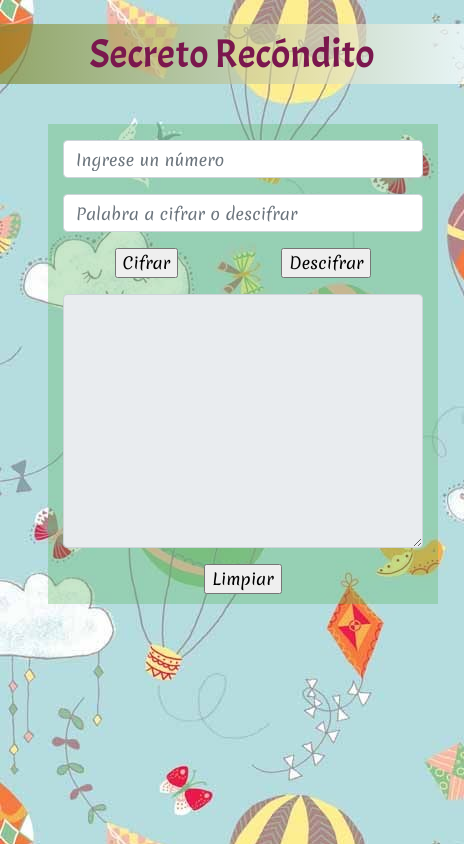
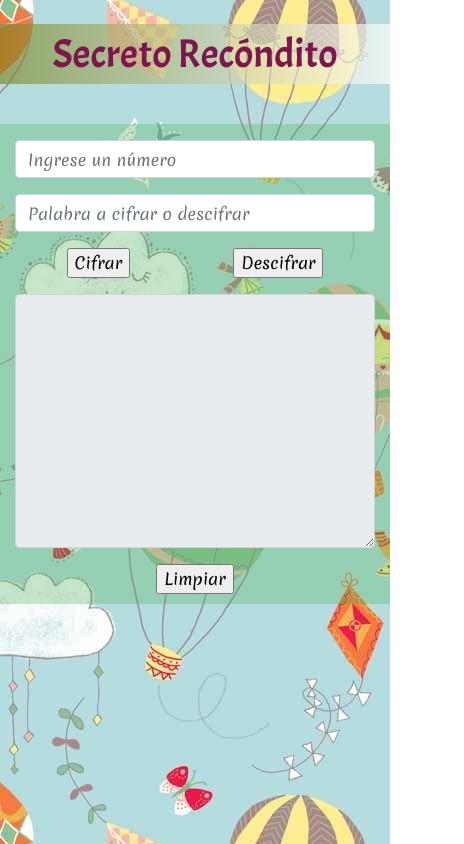
Before and after one commit to marelywoody/cesarCifrado, a website: page src/index.html in a window 390 px wide. Shown: the whole page, 464 px wide, since content can reach past the window. Drawn offline with nearby package versions, Linux system fonts and the light colour scheme.

Commit message:
pantalla movil

```diff
--- a/src/css/style.css
+++ b/src/css/style.css
@@ -8,7 +8,7 @@ body {
 
 #container-opacity {
   background: rgba(76, 175, 80, 0.3);
-  height: 30em;
+  height: 23em;
   padding-top: 3em;
   top: 4em;
 }
@@ -36,16 +36,24 @@ header{
   bottom: 1em;
 }
 
-@media screen and (max-width: 576px) {
-  #container-opacity {
-    left: 3em;
+@media screen and (max-width:575px) {
+  #container-header {
+    width: auto;
   }
   #container-textarea {
     top:2em;
   }
+
+  #container-opacity {
+    height: 30em;
+  }
 }
-@media screen and (min-width: 576px) {
+@media screen and (max-width: 800px) {
   #container-textarea {
     top:2em;
   }
+
+  #container-opacity {
+    height: 30em;
+  }
 }
```
